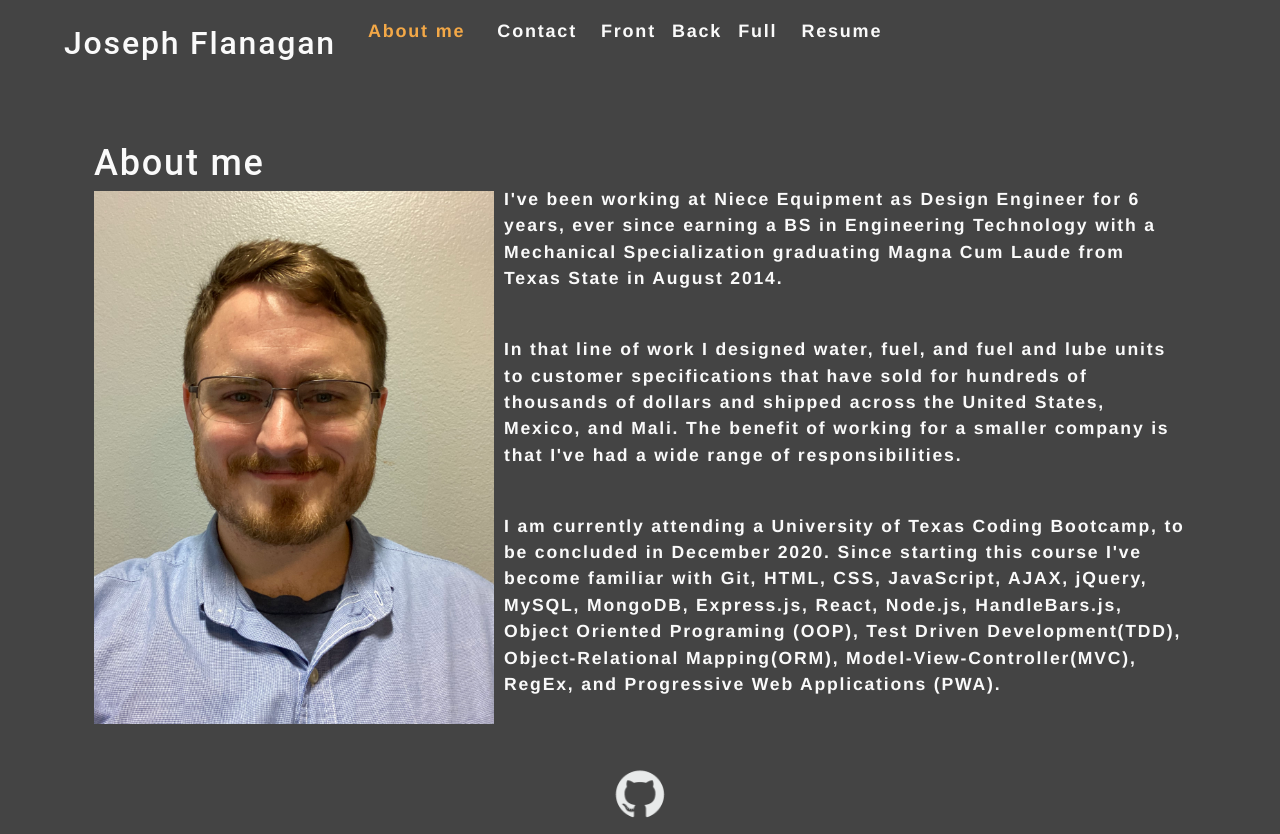
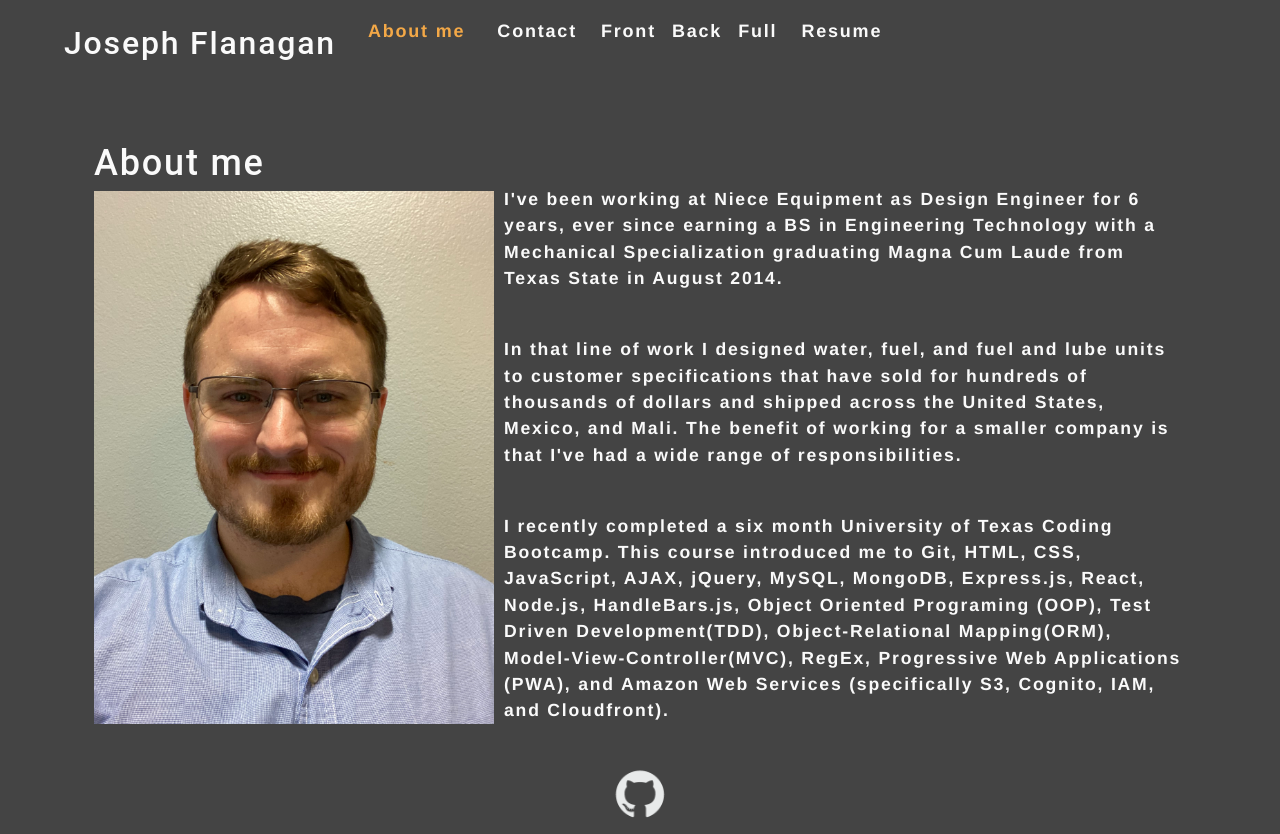
Before and after one commit to josephptflanagan/20201004-react-portfolio, a React (Create React App) app: page / in a window 1280 px wide. Built offline with nearby package versions, Linux system fonts and the light colour scheme.

Commit message:
updated about

```diff
--- a/src/components/About/index.js
+++ b/src/components/About/index.js
@@ -24,9 +24,9 @@ function About() {
                 </p>
                 <br />
                 <p>
-                    I am currently attending a University of Texas Coding Bootcamp, to be concluded in December 2020. Since starting this course I've become familiar with Git, HTML,
+                    I recently completed a six month University of Texas Coding Bootcamp. This course introduced me to Git, HTML,
                     CSS, JavaScript, AJAX, jQuery, MySQL, MongoDB, Express.js, React, Node.js, HandleBars.js, Object Oriented Programing (OOP), Test Driven Development(TDD),
-                    Object-Relational Mapping(ORM), Model-View-Controller(MVC), RegEx, and Progressive Web Applications (PWA).
+                    Object-Relational Mapping(ORM), Model-View-Controller(MVC), RegEx, Progressive Web Applications (PWA), and Amazon Web Services (specifically S3, Cognito, IAM, and Cloudfront).
                 </p>
             </div>
         </section>
```
